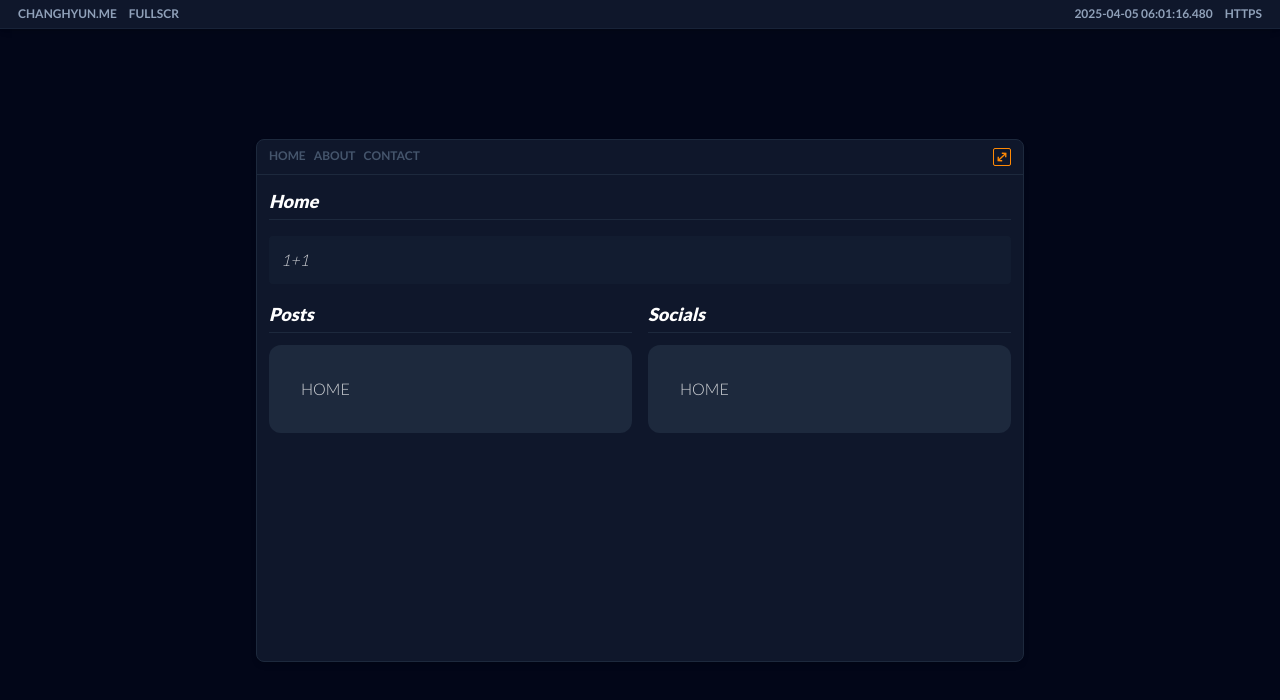
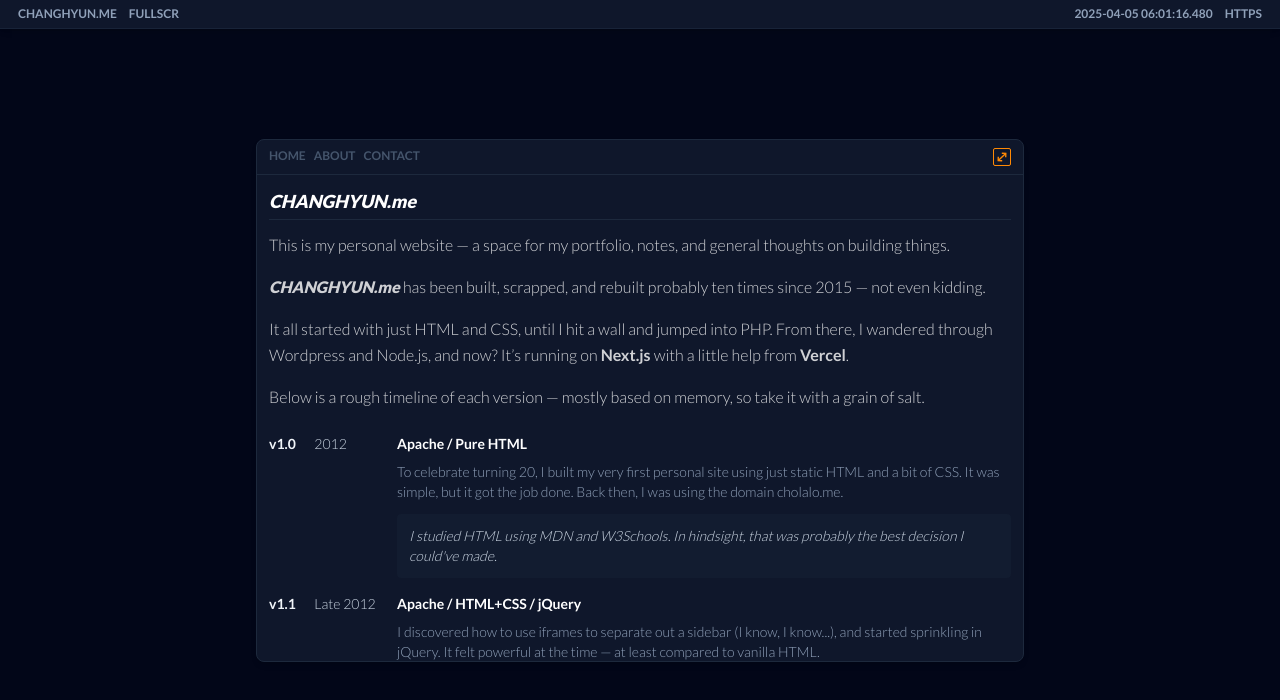
Before and after one commit to changhyunme/changhyun.me, a Next.js app: page / in a window 1280 px wide. Shown: the top 700 px of the page. Built offline with nearby package versions, Linux system fonts and the light colour scheme.

Commit message:
done mainpage

```diff
--- a/app/page.jsx
+++ b/app/page.jsx
@@ -1,8 +1,79 @@
 import ContentWrapper from "@/components/ContentWrapper";
 import ContentBody from "@/components/ContentBody";
 import Blockquote from "@/components/ui/Blockquote";
+import PageFooter from "@/components/ui/PageFooter";
 import Header from "@/components/ui/Header";
 import Banner from "@/components/Banner";
+
+const versions = [
+  {
+    version: "v1.0",
+    year: "2012",
+    stack: "Apache / Pure HTML",
+    desc: "To celebrate turning 20, I built my very first personal site using just static HTML and a bit of CSS. It was simple, but it got the job done. Back then, I was using the domain cholalo.me.",
+    quote: "I studied HTML using MDN and W3Schools. In hindsight, that was probably the best decision I could've made."
+  },
+  {
+    version: "v1.1",
+    year: "Late 2012",
+    stack: "Apache / HTML+CSS / jQuery",
+    desc: "I discovered how to use iframes to separate out a sidebar (I know, I know...), and started sprinkling in jQuery. It felt powerful at the time — at least compared to vanilla HTML."
+  },
+  {
+    version: "v2",
+    year: "2013",
+    stack: "Apache + PHP / jQuery",
+    desc: "Started using PHP to add some dynamic behavior to the site. Simple scripts, nothing fancy — but it felt like real backend magic to me."
+  },
+  {
+    version: "v2.1",
+    year: "Mid 2013",
+    stack: "Apache + PHP / JS",
+    desc: "I started to move away from jQuery, frustrated by its weight. This led me to manipulate the DOM directly with JavaScript. I learned it through Codecademy — which was free at the time (not anymore in 2025).",
+    quote: "I found joy in ditching the `$()` syntax and using `getElementById` directly instead."
+  },
+  {
+    version: "v2.2",
+    year: "Late 2013",
+    stack: "Apache + PHP + MySQL / JS / CSS",
+    desc: "I built a basic message board with comments using a MySQL backend. It was also my first attempt at responsive design with CSS media queries. I remember trying to create my own utility class system — kind of a DIY Tailwind before Tailwind. Bootstrap was big back then, but I opted for a 12-column layout instead of Bootstrap's 10. It just made more sense design-wise. (Also, shoutout to metric vs imperial units — I finally understood what Americans feel like using inches.)",
+    quote: "CSS libraries never really clicked with me — at least, not until I met Tailwind."
+  },
+  {
+    version: "v3",
+    year: "2014",
+    stack: "Apache + PHP + MySQL / JS / LESS",
+    desc: "I started using PHP's include syntax to improve code reusability. Instead of creating separate pages, I routed everything through index.php using GET parameters — kind of an early, accidental version of MVC. That eventually got me curious about programming fundamentals like object-oriented design, algorithms, and data structures."
+  },
+  {
+    version: "v4",
+    year: "2015",
+    stack: "Apache + PHP + MySQL / JS / LESS",
+    desc: "This version was a continuation of the MVC-ish structure from v3. But I began taking development more seriously — reading books, exploring proper design patterns, and experimenting with automation tools. It was less of a 'hobby project' and more of a structured learning experience.",
+    quote: "Back then, I started feeling the limitations of static, server-rendered websites. I used XMLHttpRequest to fetch content dynamically and render it with JS in the browser — which, looking back, was actually pretty close to how modern web apps work."
+  },
+  {
+    version: "v5",
+    year: "2017",
+    stack: "WordPress",
+    desc: "This was during my blogging phase. I set up a home server using a Mac and DAS (direct-attached storage), and started self-hosting my content. I needed something content-oriented, so I gave WordPress a proper shot — even made a few themes and plugins. I also made my first bit of money from programming that year, which felt huge.",
+    quote: "Frameworks like Angular were gaining traction at the time, but honestly? I just couldn’t see the point of frontend frameworks back then. Didn’t know where to use them."
+  },
+  {
+    version: "v6",
+    year: "2018",
+    stack: "nginx / Node.js / Express+EJS / Socket.io / LESS",
+    desc: "This was my first foray into Node.js. Since JavaScript had always felt more natural to me than PHP, working with Node honestly felt like playing in a sandbox. Even now, I still enjoy spinning up quick services with Node over full-blown frameworks."
+  },
+  {
+    version: "v7",
+    year: "Now",
+    stack: "Next.js / React / Tailwind CSS",
+    desc: "After nearly five years of leaving my personal site untouched, I decided to bring it back. Hosting used to cost money — now, with Vercel's free tier, it's practically effortless. I kept putting off Tailwind for years, but I picked it up in about three days. Honestly? Should’ve used it sooner. I considered other stacks like Astro, Vue, and Svelte, but after a few weeks of testing, React still felt the most stable and flexible. As long as I keep the domain, I’ll probably keep this site alive for good.",
+    quote: "Next.js is by far the most well-crafted framework I’ve ever used. It gives you complete freedom, while still making it obvious what you should be doing — like playing a well-designed game."
+  }
+];
+
 
 export default function Home()
 {
@@ -10,19 +81,49 @@ export default function Home()
   return (
     <ContentWrapper>
       <ContentBody className="text-white/80">
-        <Header>Home</Header>
+        {/* <Blockquote>1+1</Blockquote> */}
 
-        <Blockquote>1+1</Blockquote>
-        <div className="flex flex-row gap-4 mt-4">
-          <div className="flex-1">
-            <Header>Posts</Header>
-            <Banner>HOME</Banner>
-          </div>
-          <div className="flex-1">
-            <Header>Socials</Header>
-            <Banner>HOME</Banner>
+        <div>
+          <Header translate="no">CHANGHYUN.me</Header>
+          <div className="text-white/80 leading-relaxed space-y-4">
+            <p>
+              This is my personal website — a space for my portfolio, notes, and general thoughts on building things.
+            </p>
+            <p>
+              <strong className="font-black italic" translate="no">CHANGHYUN.me</strong> has been built, scrapped, and rebuilt probably ten times since 2015 — not even kidding.
+            </p>
+            <p>
+              It all started with just HTML and CSS, until I hit a wall and jumped into PHP.
+              From there, I wandered through Wordpress and Node.js, and now?
+              It’s running on <strong>Next.js</strong> with a little help from <strong>Vercel</strong>.
+            </p>
+            <p>
+              Below is a rough timeline of each version — mostly based on memory, so take it with a grain of salt.
+            </p>
           </div>
         </div>
+
+        <div className="flex flex-col gap-4 my-6">
+          {versions.map(({ version, year, stack, desc, quote }) => (
+            <div
+              key={version}
+              className="flex flex-row gap-2 text-sm text-neutral-300"
+            >
+              <div className="w-30 flex flex-col md:flex-row gap-2" translate="no">
+                <span className="w-10 font-bold text-neutral-100">{version}</span>
+                <span className="w-20">{year}</span>
+              </div>
+              <div className="flex-1 flex flex-col gap-2">
+                <div className="font-semibold text-white" translate="no">{stack}</div>
+                <div className="text-neutral-400">{desc}</div>
+                {quote && quote.trim() !== "" && (
+                  <Blockquote className="mt-1">{quote}</Blockquote>
+                )}
+              </div>
+            </div>
+          ))}
+        </div>
+        <PageFooter/>
       </ContentBody>
     </ContentWrapper>
   );
--- a/components/Banner.jsx
+++ b/components/Banner.jsx
@@ -1,6 +1,6 @@
 const Banner = ({ children, onClick, className }) => {
     return (
-        <div className={`rounded-xl bg-gradient bg-neutral-800 p-8 ${className}`}
+        <div className={`rounded-sm bg-gradient bg-neutral-800/30 p-4 ${className}`}
              onClick={onClick}
         >
             {children}
--- a/components/ui/Blockquote.jsx
+++ b/components/ui/Blockquote.jsx
@@ -1,6 +1,6 @@
-const Blockquote = ({ children }) => {
+const Blockquote = ({ children, className }) => {
     return (
-        <blockquote className="bg-neutral-800/30 rounded-sm p-3 my-4 first:mt-0 last:mb-0 text-md italic">
+        <blockquote className={`bg-neutral-800/30 rounded-sm p-3 my-4 first:mt-0 last:mb-0 text-md italic ${className}`}>
             {children}
         </blockquote>
     );
--- a/components/ui/Header.jsx
+++ b/components/ui/Header.jsx
@@ -1,7 +1,8 @@
-const Header = ({children, type, id}) => {
+const Header = ({children, type, id, translate}) => {
     return (
         <h1 className="text-lg font-black italic text-white pb-1 my-3 first:mt-0 last:mb-0 border-b-1 border-neutral-800"
             id={id}
+            translate={translate}
         >
             {children}
         </h1>
--- a/components/ui/PageFooter.jsx
+++ b/components/ui/PageFooter.jsx
@@ -2,13 +2,16 @@ const PageFooter = () => {
     const year = new Date().getFullYear();
 
     return (
-      <div className="pt-40 pb-3 border-t-1 border-neutral-800 text-right">
+      <div className="pt-40 pb-3 border-t-1 border-neutral-800 text-right" translate="no">
         <div className="uppercase font-black italic text-neutral-700">
           changhyun.me
         </div>
         <div className="text-neutral-700">
           © 2015-{year} All rights reserved.
         </div>
+        <div className="text-neutral-700 mt-4">
+          Thank you for <strong>Vercel</strong>
+        </div>
       </div>
     );
   };
```
